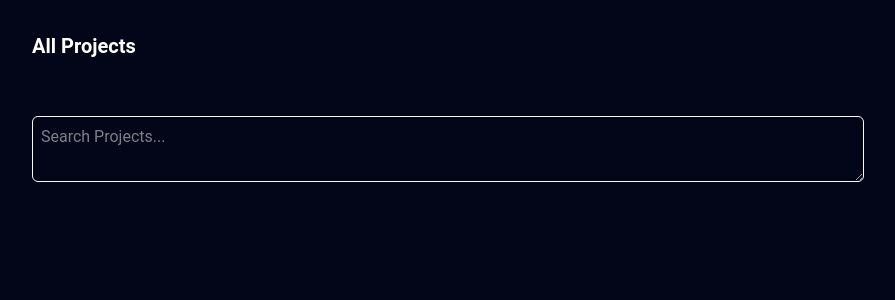
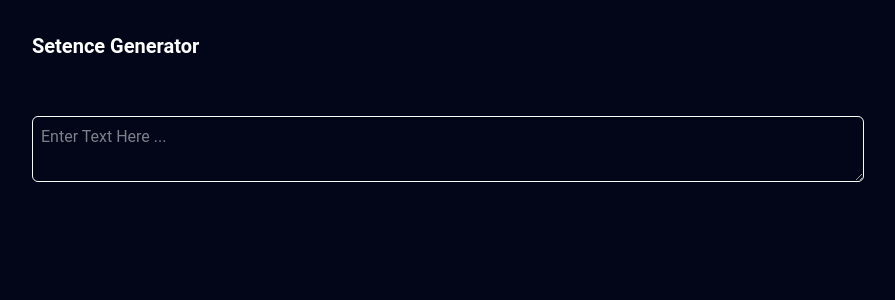
Before and after one commit to GaelGil/sentence-generator, a React (Vite) app: page / in a window 1280 px wide. Shown: the top 300 px of the page, without its empty margins (192-1087 px from the left). Built offline with nearby package versions, Linux system fonts and the light colour scheme.

Commit message:
adding some basic logic

```diff
--- a/src/App.tsx
+++ b/src/App.tsx
@@ -1,22 +1,44 @@
 import { useState } from "react";
 export default function App() {
   const [content, setContent] = useState("");
+  const [loading, setLoading] = useState(false);
+  const [generatedContent, setGeneratedContent] = useState("");
+
+  const handleChange = (e: React.ChangeEvent<HTMLTextAreaElement>) => {
+    e.preventDefault();
+    setContent(e.target.value);
+  };
+
+  const handleSubmit = (e: React.FormEvent<HTMLFormElement>) => {
+    e.preventDefault();
+    setLoading(true);
+    try {
+      console.log(loading);
+
+      alert(content);
+    } catch (error) {
+      console.log(error);
+    } finally {
+      setLoading(false);
+    }
+  };
+
   return (
     <div className="max-w-4xl mx-auto p-8">
-      <h4 className="text-xl block font-bold mb-10"> All Projects</h4>
-      <form className="py-4 grid grid-cols-1 gap-6">
+      <h4 className="text-xl block font-bold mb-10">Setence Generator</h4>
+      <form onSubmit={handleSubmit} className="py-4 grid grid-cols-1 gap-6">
         <textarea
           value={content}
-          placeholder="Search Projects..."
+          onChange={handleChange}
+          placeholder="Enter Text Here ..."
           className="p-2 text-md text-secondary-300 border border-secondary-300 rounded-md focus:outline-none focus:border-primary-600"
         />
-      </form>
-      <div className="grid grid-cols-1 md:grid-cols-3 gap-6"></div>
         {!content ? (
           <></>
         ) : (
           <div className="mt-12">
             <button
+              type="submit"
               className="inline-block px-6 py-3 border
             border-secondary-300
             text-secondary-300 rounded-lg font-medium hover:text-primary-600 hover:border-primary-600 cursor-pointer"
@@ -25,6 +47,15 @@ export default function App() {
             </button>
           </div>
         )}
+      </form>
+
+      {loading ? (
+        <div className="flex items-center justify-center">
+          <div className="animate-spin rounded-full h-12 w-12 border-t-2 border-b-2 border-primary-600"></div>
+        </div>
+      ) : (
+        <></>
+      )}
     </div>
   );
 }
```
Lines whose indentation alone changed are shown as unchanged.
